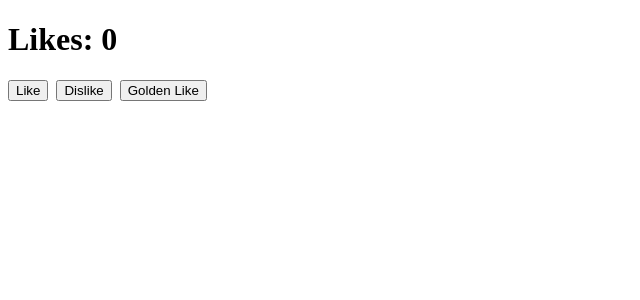
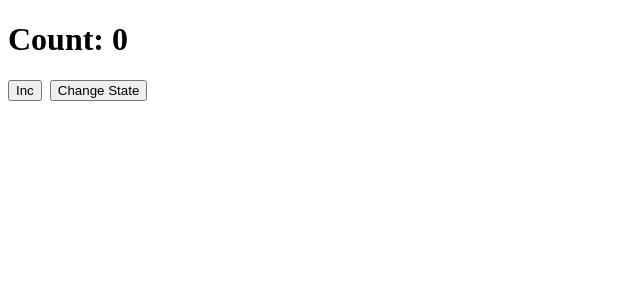
Before and after one commit to githubscientist/js-fsdcweeb4142, a React (Vite) app: page / in a window 1280 px wide. Shown: the top 300 px of the page, without its empty margins (0-640 px from the left). Built offline with nearby package versions, Linux system fonts and the light colour scheme.

Commit message:
normal variables --doesnt persist across re-renders

```diff
--- a/src/App.jsx
+++ b/src/App.jsx
@@ -1,28 +1,38 @@
-import { useReducer, useState } from "react";
+// import { useState } from "react";
 
-const reducer = (state, action) => {
-  switch (action.type) {
-    case 'LIKE':
-      return state + 1;
-    case 'DISLIKE':
-      return state - 1;
-    case 'GOLDEN_LIKE':
-      return state + action.payload;
-    default:
-      return state;
-  }
-}
+// const App = () => {
+
+//   const [count, setCount] = useState(0);
+
+//   return (
+//     <>
+//       <h1>Count: {count}</h1>
+//       <button onClick={() => setCount(count + 1)}>Inc</button>
+//     </>
+//   )
+// }
+
+// export default App;
+
+import { useState } from "react";
 
 const App = () => {
 
-  const [likes, setLikes] = useReducer(reducer, 0);
+  let count = 0;
+  let [state, setState] = useState(true);
+
+  const handleCount = () => {
+    count = count + 1;
+    console.log(count);
+  }
+
+  console.log(`current state: ${state}`);
 
   return (
     <>
-      <h1>Likes: {likes}</h1>
-      <button onClick={() => setLikes({ type: 'LIKE' })}>Like</button> &nbsp;
-      <button onClick={() => setLikes({ type: 'DISLIKE' })}>Dislike</button> &nbsp;
-      <button onClick={() => setLikes({ type: 'GOLDEN_LIKE', payload: 100 })}>Golden Like</button>
+      <h1>Count: {count}</h1>
+      <button onClick={handleCount}>Inc</button> &nbsp;
+      <button onClick={() => setState(!state)}>Change State</button>
     </>
   )
 }
```
